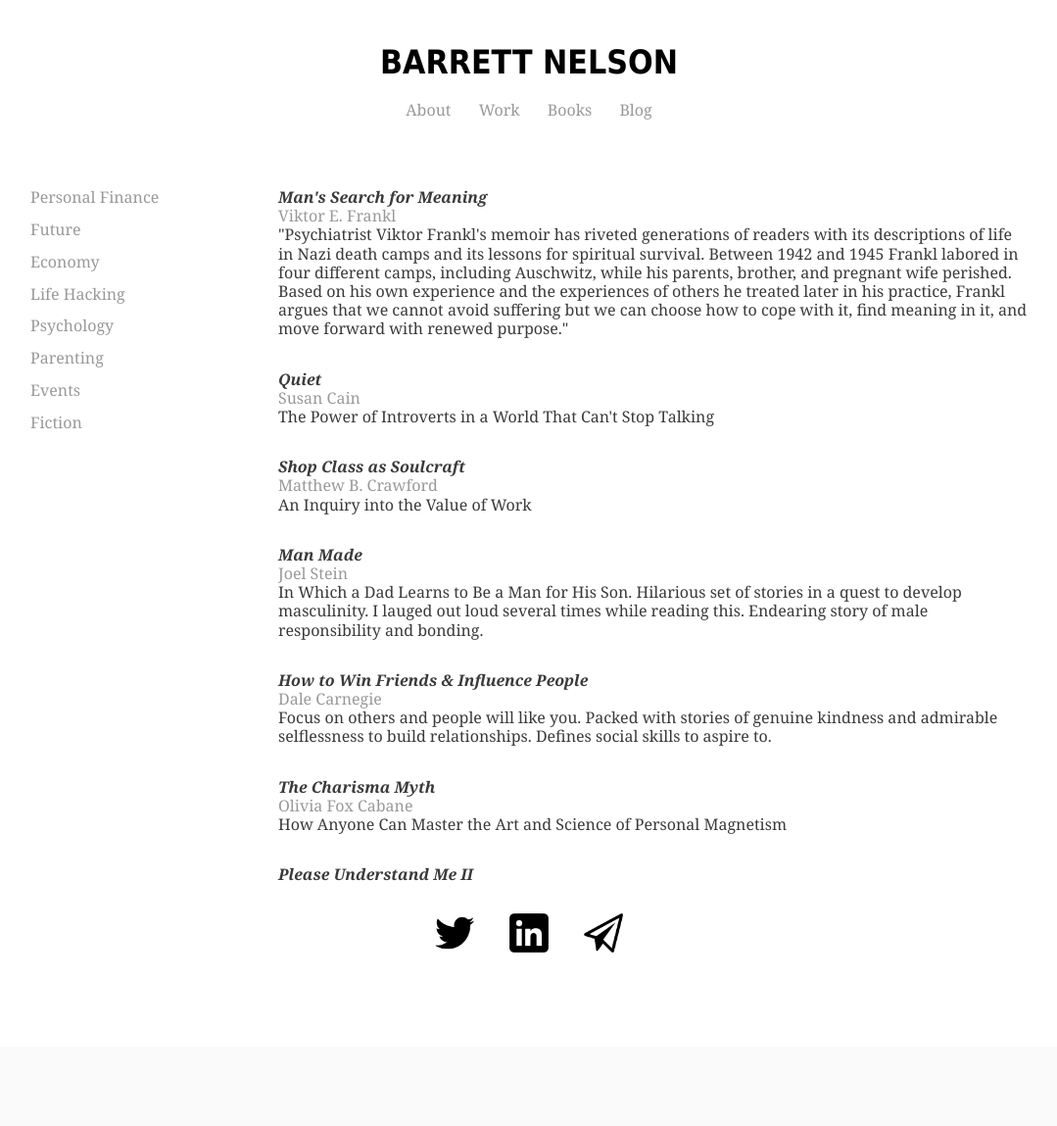
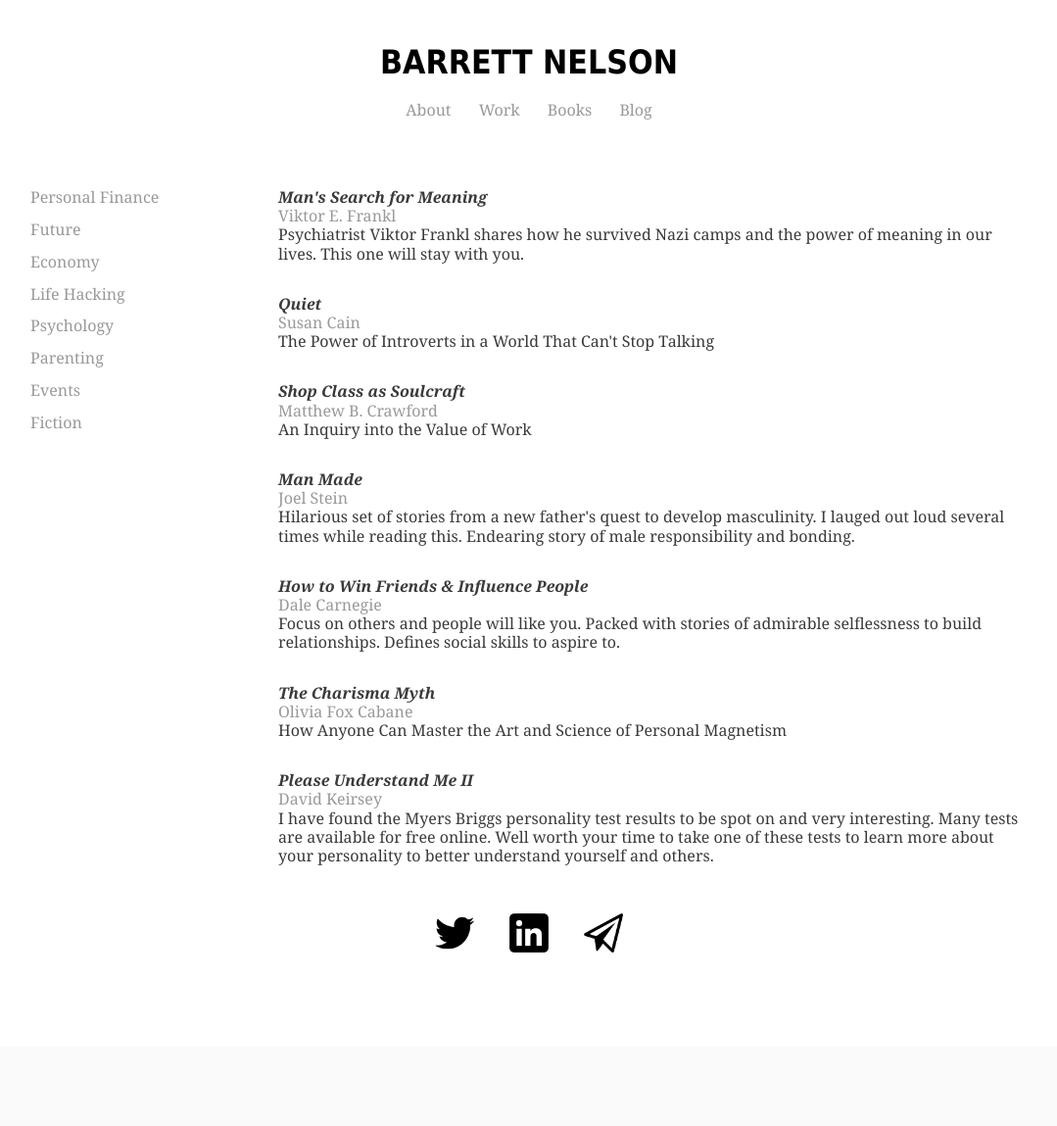
Before and after one commit to bstnel/bstnel.github.io, a Jekyll site: the page books/psychology/index.html, which Jekyll copies as it is, in a window 1280 px wide. Shown: the whole page at 98% size, without its empty margins (100-1179 px from the left). Built offline with Jekyll 4.4.1, drawn with Linux system fonts in a browser that asks for light colours; after the commit the page ends 1068 px from its top, so only the background shows below that.

Commit message:
Update index.html

```diff
--- a/books/psychology/index.html
+++ b/books/psychology/index.html
@@ -48,7 +48,7 @@
   <p>
   <h3>Man's Search for Meaning</h3>
   <h4>Viktor E. Frankl</h4>
-  <h5>"Psychiatrist Viktor Frankl's memoir has riveted generations of readers with its descriptions of life in Nazi death camps and its lessons for spiritual survival. Between 1942 and 1945 Frankl labored in four different camps, including Auschwitz, while his parents, brother, and pregnant wife perished. Based on his own experience and the experiences of others he treated later in his practice, Frankl argues that we cannot avoid suffering but we can choose how to cope with it, find meaning in it, and move forward with renewed purpose."</h5>
+  <h5>Psychiatrist Viktor Frankl shares how he survived Nazi camps and the power of meaning in our lives. This one will stay with you. </h5>
   </p>
             <p>
           <h3>Quiet</h3>
@@ -63,12 +63,12 @@
   <p>
           <h3>Man Made</h3>
   <h4>Joel Stein</h4>
-  <h5>In Which a Dad Learns to Be a Man for His Son. Hilarious set of stories in a quest to develop masculinity. I lauged out loud several times while reading this. Endearing story of male responsibility and bonding.</h5>
+  <h5>Hilarious set of stories from a new father's quest to develop masculinity. I lauged out loud several times while reading this. Endearing story of male responsibility and bonding.</h5>
       </p>
 <p>
           <h3>How to Win Friends & Influence People</h3>
   <h4>Dale Carnegie</h4>
-  <h5>Focus on others and people will like you. Packed with stories of genuine kindness and admirable selflessness to build relationships. Defines social skills to aspire to. </h5>
+  <h5>Focus on others and people will like you. Packed with stories of admirable selflessness to build relationships. Defines social skills to aspire to. </h5>
       </p>
         <p>
           <h3>The Charisma Myth</h3>
```
